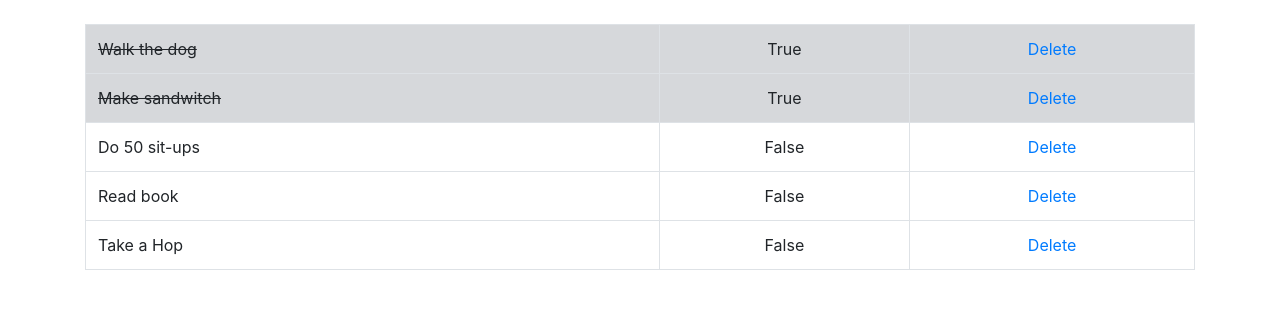
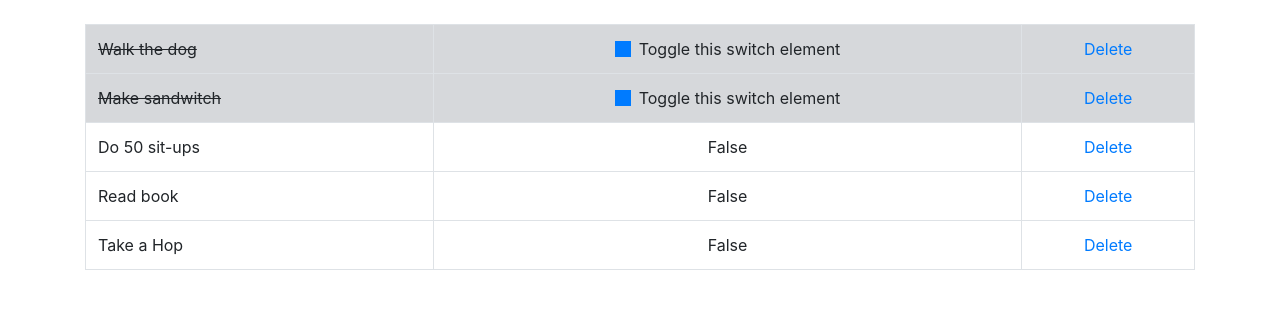
Before and after one commit to Akarsh-Hegde/Weekend-Projects, a Django app: page / in a window 1280 px wide. Shown: the part 56-365 px from the top of the page. Run offline with Django 4.2, Linux system fonts and the light colour scheme; data comes from the database, SQL or seed files in the repository.

Commit message:
with toggle switch

```diff
--- a/my_app/todo_list/templates/home.html
+++ b/my_app/todo_list/templates/home.html
@@ -19,7 +19,11 @@
             {% if things.completed %}
                 <tr class="table-secondary">
                     <td class="striker">{{ things.item }}</td>
-                    <td><center>{{ things.completed }}</center></td>
+                    <td><center><!-- Default checked -->
+                        <div class="custom-control custom-switch">
+                            <input type="checkbox" class="custom-control-input" id="customSwitch1" checked>
+                            <label class="custom-control-label" for="customSwitch1">Toggle this switch element</label>
+                        </div></center></td>
                     <td><center><a href = "{% url 'delete' things.id %}">Delete</a></center></td>
                 </tr>
             {% else %}
```
